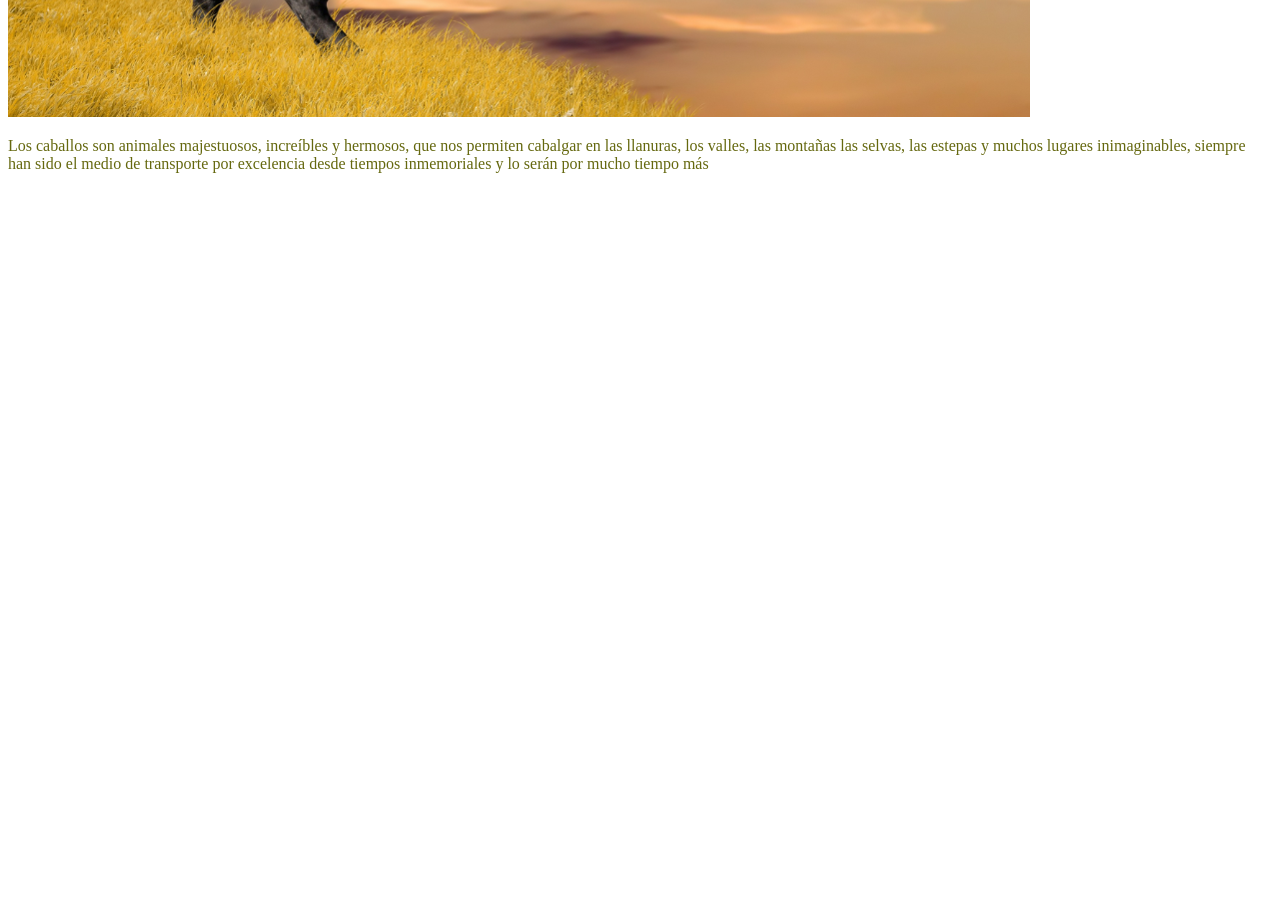
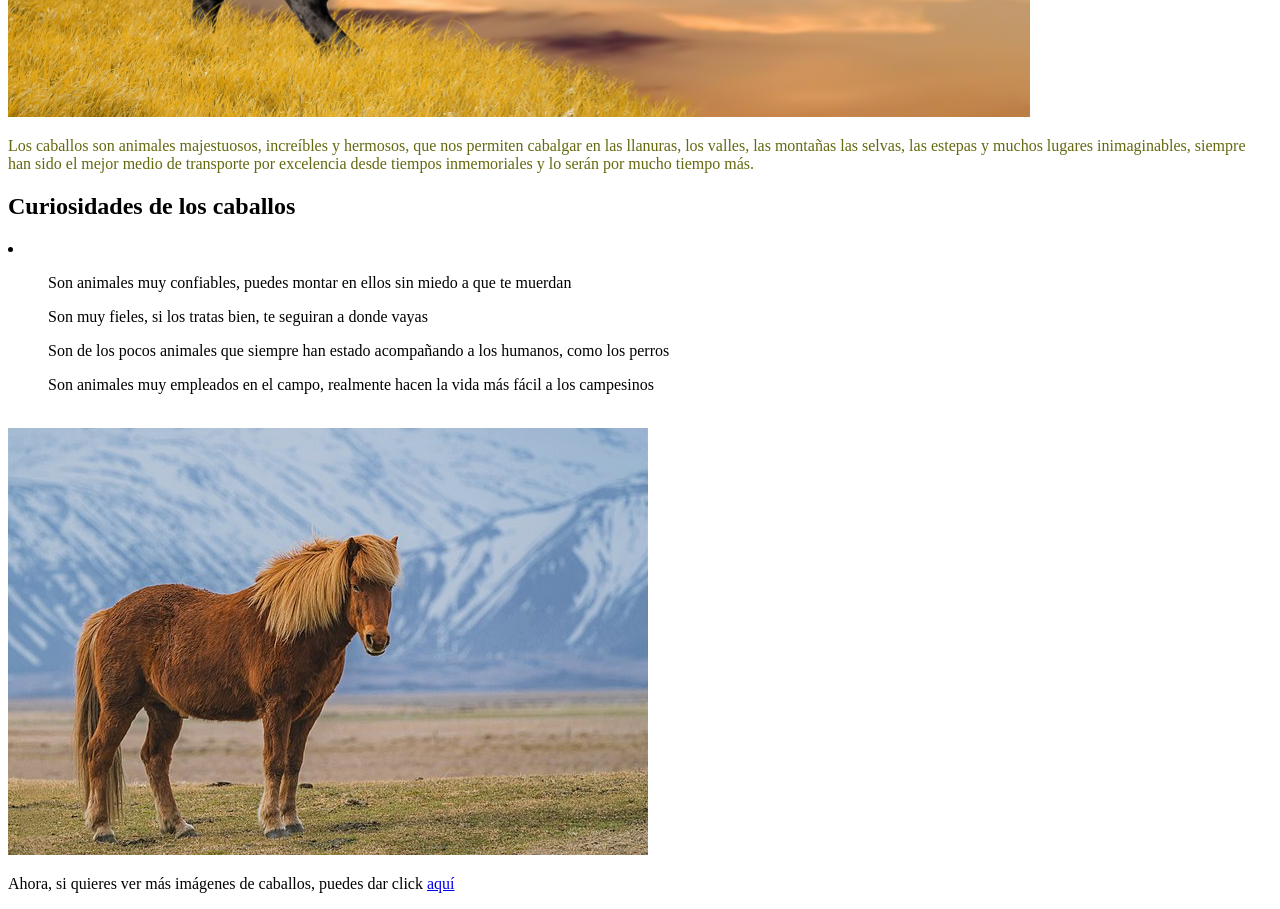
Before and after one commit to Angelmad01/Html_CSS, a plain HTML site: page index.html in a window 1280 px wide. Shown: the part 520-1429 px from the top of the page. Before the commit the page ends 800 px from the top, so only its background shows below. Drawn offline with Linux system fonts and the light colour scheme.

Commit message:
Second modification index.html

```diff
--- a/index.html
+++ b/index.html
@@ -5,12 +5,27 @@
   </head>
   <body>
     <h1 style="color: brown;"><strong>Caballos</strong></h1>
-    <img src="Images/caballoNegro.png">
+    <img src="Images/caballoNegro.png"
+    alt="Es un caballo negro, majestuoso y muy bonito">
     <p style="color: rgb(101, 104, 15);">Los caballos son animales majestuosos, increíbles y hermosos,
       que nos permiten cabalgar en las llanuras, los valles, las montañas
       las selvas, las estepas y muchos lugares inimaginables,
-      siempre han sido el medio de transporte por excelencia desde tiempos
-      inmemoriales y lo serán por mucho tiempo más
+      siempre han sido el mejor medio de transporte por excelencia desde tiempos
+      inmemoriales y lo serán por mucho tiempo más.
     </p>
+    <h2><strong>Curiosidades de los caballos</strong></h2>
+    <li>
+      <ul>Son animales muy confiables, puedes montar en ellos sin miedo a que te muerdan</ul>
+      <ul>Son muy fieles, si los tratas bien, te seguiran a donde vayas</ul>
+      <ul>Son de los pocos animales que siempre han estado acompañando a los humanos, como los perros</ul>
+      <ul>Son animales muy empleados en el campo, realmente hacen la vida más fácil a los campesinos</ul>
+    </li>
+    <br>
+    <img src="Images/ZaniskariHorse.jpg"
+    alt="Es un lindo caballo pardo crema">
+    <p>Ahora, si quieres ver más imágenes de caballos, puedes dar click
+      <a href="https://www.google.com/search?q=imagenes+de+caballos&client=firefox
+      -b-d&sxsrf=ALiCzsa5V4_XyeCpm2w3KTs4nzzRr5QD6g:1672722439609&source=lnms&tbm=isch&sa=
+      X&ved=2ahUKEwiGhMjW0Kr8AhUDsDEKHR9ICM8Q_AUoAXoECAEQAw&biw=1280&bih=635&dpr=1.5" target="_blank">aquí</a></p>
   </body>
 </html>
```
Also changed, not shown: Images/ZaniskariHorse.jpg (added).
